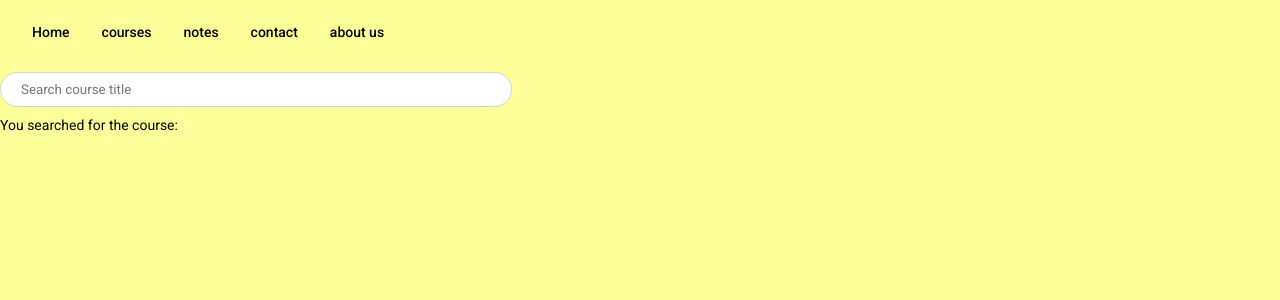
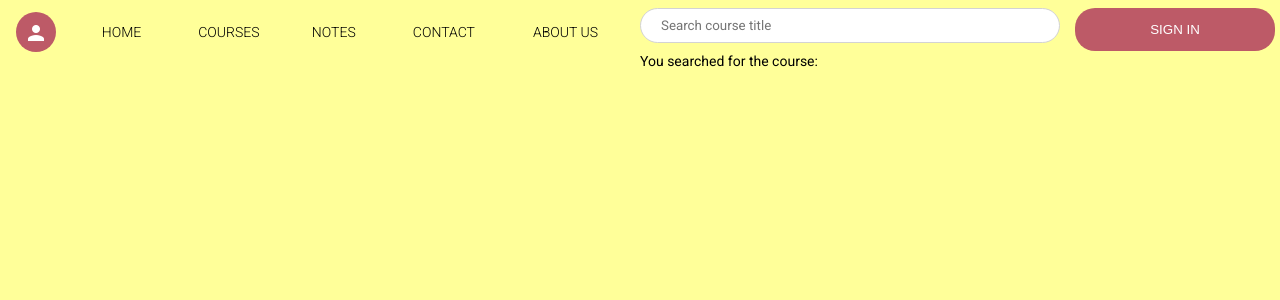
Before and after one commit to notesharing-336/notesharing, an Angular app: page / in a window 1280 px wide. Shown: the top 300 px of the page. Built offline with nearby package versions, Linux system fonts and the light colour scheme.

Commit message:
created top dashboard to be placed on all pages

```diff
--- a/src/app/components/menu-bar/menu-bar.component.css
+++ b/src/app/components/menu-bar/menu-bar.component.css
@@ -2,8 +2,26 @@
     background-color: transparent;
 }
 
+.links-container {
+    display: table;
+    width: 100%;
+}
+.profiles-icon {
+    background-color: #BD5A67;
+}
+
+
 a {
     color: black;
+    display: table-cell;
+    vertical-align: middle;
+    text-align: right;
+    font-weight: 100;
+}
+
+a:hover {
+    font-weight: 500;
+    background-color:transparent;
 }
 
 *{
--- a/src/app/components/menu-bar/menu-bar.component.html
+++ b/src/app/components/menu-bar/menu-bar.component.html
@@ -1,12 +1,17 @@
 <mat-toolbar class="toolbar" color="primary">
     <mat-toolbar-row>
-        <span class="menu-spacer"></span>
-        <div>
-            <a mat-button [routerLink]="''">Home </a>
-            <a mat-button [routerLink]="'/courses'"> courses </a>
-            <a mat-button [routerLink]="'/notes'"> notes </a>
-            <a mat-button [routerLink]="'/contact'"> contact</a>
-            <a mat-button [routerLink]="'/aboutus'"> about us</a>
+        <div class="links-container">
+            <button mat-icon-button [mat-menu-trigger-for]="menu" class="profiles-icon">
+                <mat-icon>person</mat-icon>
+            </button>
+           <mat-menu #menu="matMenu">
+                <span>My Profile</span>
+           </mat-menu>
+            <a mat-button [routerLink]="''">HOME </a>
+            <a mat-button [routerLink]="'/courses'"> COURSES </a>
+            <a mat-button [routerLink]="'/notes'"> NOTES </a>
+            <a mat-button [routerLink]="'/contact'"> CONTACT</a>
+            <a mat-button [routerLink]="'/aboutus'"> ABOUT US</a>
         </div>
     </mat-toolbar-row>
 </mat-toolbar>
--- a/src/app/components/search-bar/search-bar.component.css
+++ b/src/app/components/search-bar/search-bar.component.css
@@ -1,5 +1,10 @@
+.search-field {
+    width: 100%;
+}
+
 input[type=search] {
-    width: 40%;
+    min-width: 200px;
+    width: 100%;
     height: 35px;
     margin-bottom: 15px;
     padding: 12px 20px;
@@ -33,5 +38,5 @@ button:focus {
 }
 
 .result-box {
-    width: 40%;
+    width: 100%;
 }
--- /dev/null
+++ b/src/app/components/topdashboard/topdashboard.component.css
@@ -0,0 +1,34 @@
+*{
+     /* border: 1px solid black; */
+}
+
+.container {
+    display: grid;
+    grid-gap: 10px;
+    grid-template-columns: 3fr 2fr 1fr;
+}
+
+
+.sign-up-btn {
+    text-align: center;
+}
+
+.sign-up-btn button {
+    min-width: 200px;
+    max-width: 200px;
+    width: 100%;
+    background-color: #BD5A67;
+    color: white;
+    padding: 14px 20px;
+    margin: 8px 0;
+    border: none;
+    border-radius: 20px;
+}
+
+.sign-up-btn button {
+    outline: none;
+}
+
+.sign-up-btn button:hover {
+    opacity: 0.8;
+}
--- /dev/null
+++ b/src/app/components/topdashboard/topdashboard.component.html
@@ -0,0 +1,7 @@
+<div class="container">
+    <app-menu-bar></app-menu-bar>
+    <app-search-bar ></app-search-bar>
+    <div class="sign-up-btn">
+        <button type="submit" (click)="signIn()">SIGN IN</button>
+    </div>
+</div>
--- /dev/null
+++ b/src/app/components/topdashboard/topdashboard.component.ts
@@ -0,0 +1,19 @@
+import { Component, OnInit } from '@angular/core';
+
+@Component({
+  selector: 'app-topdashboard',
+  templateUrl: './topdashboard.component.html',
+  styleUrls: ['./topdashboard.component.css']
+})
+export class TopdashboardComponent implements OnInit {
+
+  constructor() { }
+
+  ngOnInit(): void {
+  }
+
+  signIn():void {
+    console.log("Sign in clicked! Awaiting sign in/up component")
+  }
+
+}
--- a/src/app/pages/home/home.component.html
+++ b/src/app/pages/home/home.component.html
@@ -1,15 +1,3 @@
 <body>
-    <mat-toolbar class="toolbar" color="primary">
-        <mat-toolbar-row>
-            <span class="menu-spacer"></span>
-            <div>
-                <a mat-button [routerLink]="'/home'">Home </a>
-                <a mat-button [routerLink]="'/courses'"> courses </a>
-                <a mat-button [routerLink]="'/notes'"> notes </a>
-                <a mat-button [routerLink]="'/contact'"> contact</a>
-                <a mat-button [routerLink]="'/aboutus'"> about us</a>
-            </div>
-        </mat-toolbar-row>
-    </mat-toolbar>
-    <app-search-bar></app-search-bar>
+    <app-topdashboard></app-topdashboard>
 </body>
```
Also changed, not shown: src/app/app.module.ts (+7 -3 lines), 1 other file (tests, documents, lock files or other folders).
